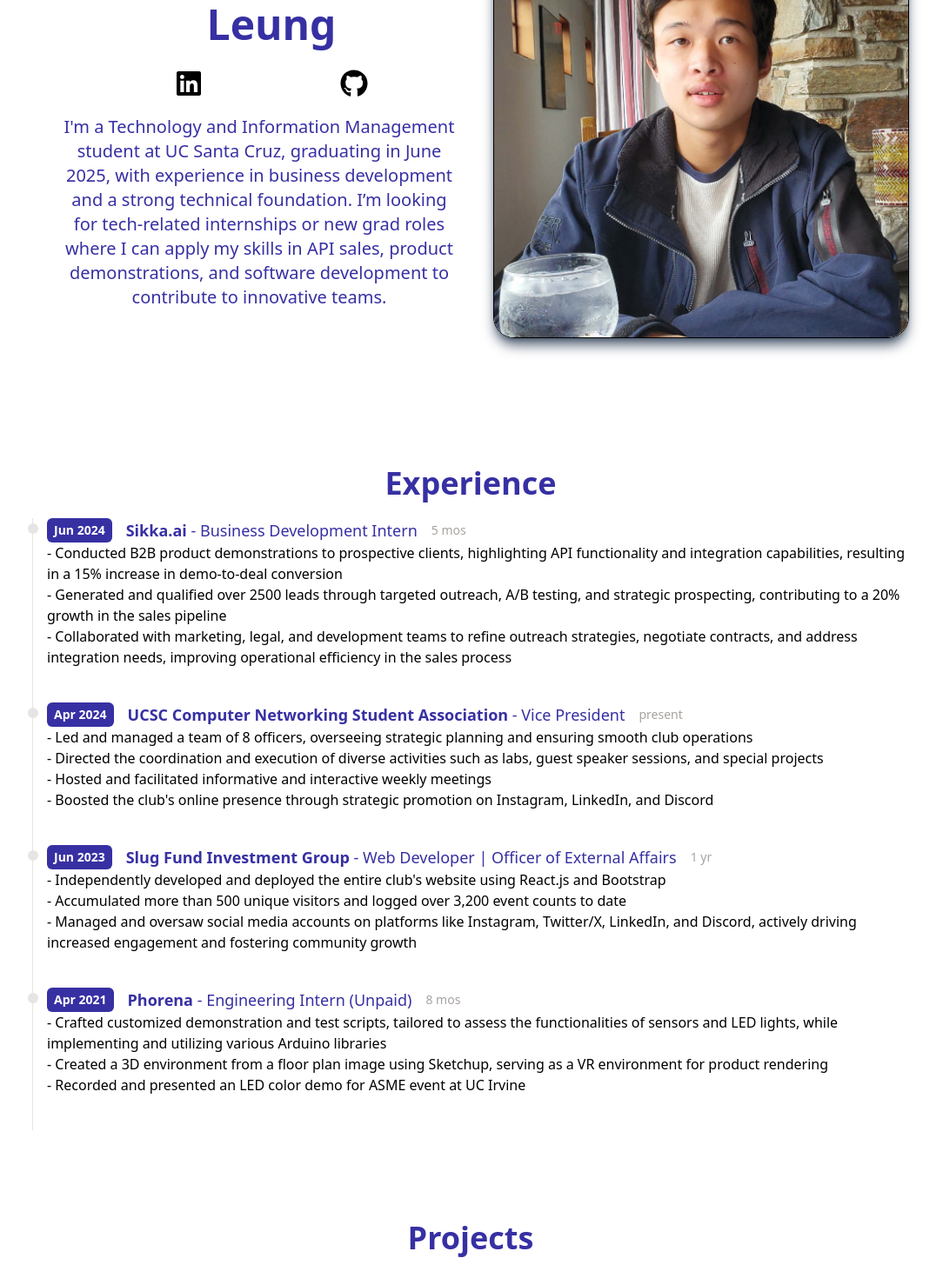
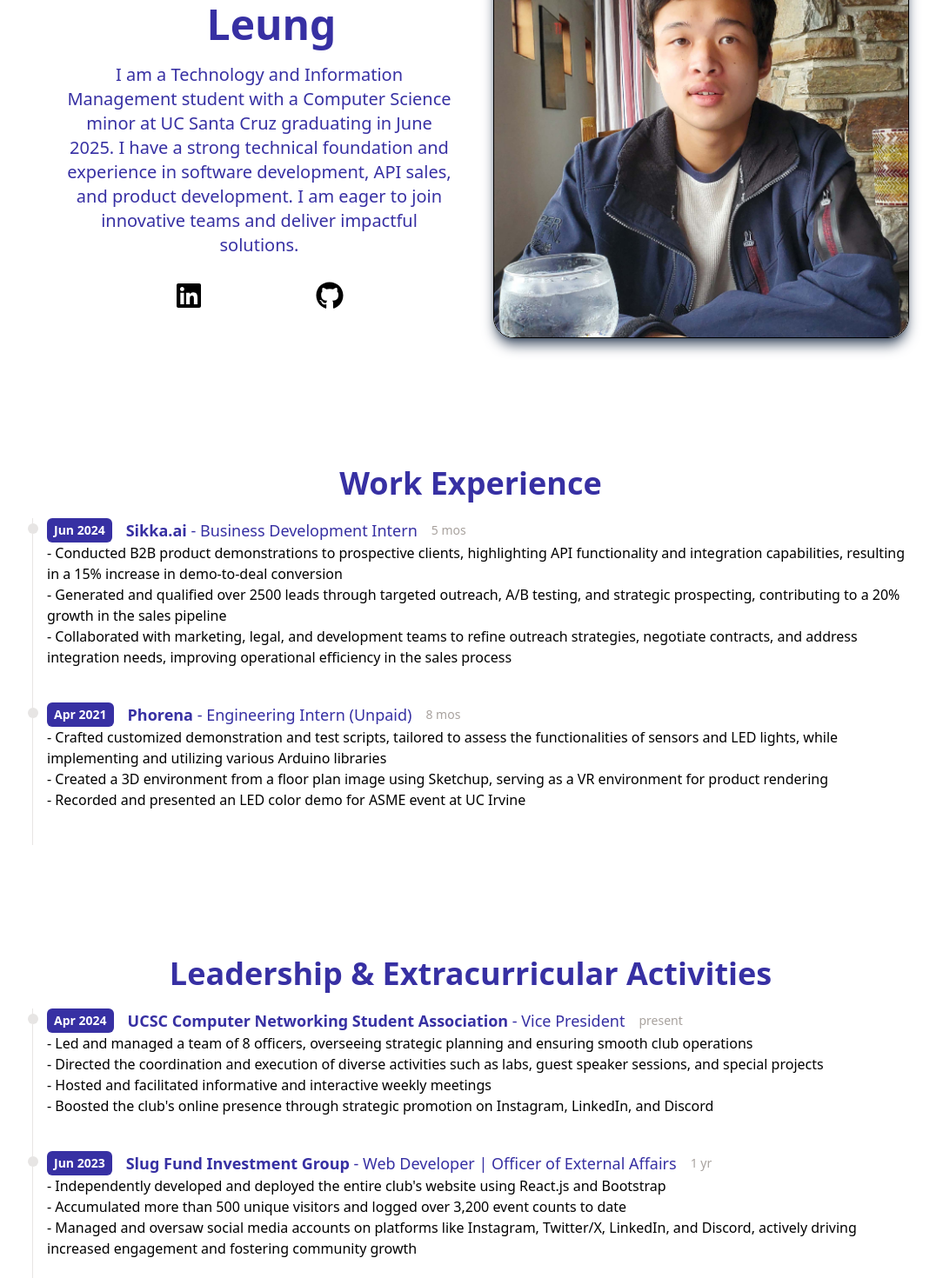
Before and after one commit to marcus-leung/portfolio, a React (Vite) app: page / in a window 1280 px wide. Shown: the part 160-1630 px from the top of the page at 87% size, without its empty margins (99-1183 px from the left). Built offline with nearby package versions, Linux system fonts and the light colour scheme.

Commit message:
update format and bio

```diff
--- a/src/App.jsx
+++ b/src/App.jsx
@@ -1,5 +1,6 @@
 import Main from "./components/Main";
 import Work from "./components/Work";
+import Activities from "./components/Activities";
 import Projects from "./components/Projects";
 import Contact from "./components/Contact";
 import Education from "./components/Education";
@@ -11,6 +12,7 @@ function App() {
     <div>
       <Main />
       <Work />
+      <Activities />
       <Projects />
       <Skills />
       <Education />
--- /dev/null
+++ b/src/components/Activities.jsx
@@ -0,0 +1,25 @@
+import React from 'react';
+import ActivitiesItem from './ActivitiesItem';
+import clubs from '../data/clubs';
+
+const Activities = () => {
+  return (
+    <div id='activities' className='max-w-[1040px] m-auto p-4 md:py-16 hide'>
+      <h1 className='text-4xl font-bold text-center text-indigo-800 pb-5'>
+        Leadership & Extracurricular Activities
+      </h1>
+      {clubs.map((item, id) => (
+        <ActivitiesItem
+          key={id}
+          date={item.date}
+          company={item.company}
+          role={item.role}
+          duration={item.duration}
+          details={item.details}
+        />
+      ))}
+    </div>
+  );
+};
+
+export default Activities;
--- /dev/null
+++ b/src/components/ActivitiesItem.jsx
@@ -0,0 +1,33 @@
+import React from "react";
+
+const ActivitiesItem = ({ date, company, role, duration, details }) => {
+  return (
+    <ol className="flex flex-col md:flex-row relative border-l border-stone-200">
+      <li className="mb-10 ml-4">
+        <div className="absolute w-3 h-3 bg-stone-200 rounded-full mt-1.5 -left-1.5 border-white" />
+        <p className="flex flex-wrap gap-4 flex-row items-center justify-start text-xs md:text-sm">
+          <span className="inline-block px-2 py-1 font-semibold text-white bg-indigo-800 rounded-md">
+            {date}
+          </span>
+          <span className="text-lg text-indigo-800">
+            <span className="font-semibold">{company}</span>
+            <span>&nbsp;-&nbsp;</span>
+            {role}
+          </span>
+          <span className="my-1 text-sm font-normal leading-none text-stone-400">
+            {duration}
+          </span>
+        </p>
+        <ul>
+          {details.map((desc) => (
+            <li>
+              <span>{desc}</span>
+            </li>
+          ))}
+        </ul>
+      </li>
+    </ol>
+  );
+};
+
+export default ActivitiesItem;
--- a/src/components/Education.jsx
+++ b/src/components/Education.jsx
@@ -22,7 +22,7 @@ const Education = () => {
           Bachelor of Science (B.S) in Technology and Information Management
           <br />
           Minor in Computer Science <br />
-          GPA: 3.82
+          GPA: 3.8
           <br />
         </h3>
         <h2 className="font-semibold mt-3">Relevant Coursework:</h2>
--- a/src/components/Main.jsx
+++ b/src/components/Main.jsx
@@ -1,40 +1,46 @@
-import React from "react";
-import { FaGithub, FaLinkedin } from "react-icons/fa";
-import profile from "../assets/profile.jpg";
+import React from 'react';
+import { FaGithub, FaLinkedin } from 'react-icons/fa';
+import profile from '../assets/profile.jpg';
 
 const Main = () => {
   return (
-    <div id="main" className="max-w-[1040px] m-auto p-4 py-20">
-      <div className="flex flex-col sm:flex-row items-center">
-        <div className="flex-1 p-5 pr-0 m-4 order-2 sm:order-1 text-center">
-          <h1 className="sm:text-5xl text-4xl font-bold text-indigo-800 items-center">
+    <div id='main' className='max-w-[1040px] m-auto p-4 py-20'>
+      <div className='flex flex-col sm:flex-row items-center'>
+        <div className='flex-1 p-5 pr-0 m-4 order-2 sm:order-1 text-center'>
+          <h1 className='sm:text-5xl text-4xl font-bold text-indigo-800 items-center'>
             Hi I'm Marcus Leung
           </h1>
-          <div className="flex justify-between pt-7 w-full">
+          <h2 className='mt-5 mr-2 pr-5 text-xl text-indigo-800 font-medium'>
+            I am a Technology and Information Management student with a Computer
+            Science minor at UC Santa Cruz graduating in June 2025. I have a
+            strong technical foundation and experience in software development,
+            API sales, and product development. I am eager to join innovative
+            teams and deliver impactful solutions.
+            <div className='flex justify-between pt-7 w-full text-black'>
               <a
-              href="https://www.linkedin.com/in/marcus-leung-582006252/"
-              target="_blank"
-              rel="noopener noreferrer"
-              className="ml-32"
+                href='https://www.linkedin.com/in/marcus-leung-582006252/'
+                target='_blank'
+                rel='noopener noreferrer'
+                className='ml-32'
               >
-              <FaLinkedin className="cursor-pointer" size={32} />
+                <FaLinkedin className='cursor-pointer' size={32} />
               </a>
               <a
-              href="https://github.com/marcus-leung"
-              target="_blank"
-              rel="noopener noreferrer"
-              className="mr-32"
+                href='https://github.com/marcus-leung'
+                target='_blank'
+                rel='noopener noreferrer'
+                className='mr-32'
               >
-              <FaGithub className="cursor-pointer" size={32} />
+                <FaGithub className='cursor-pointer' size={32} />
               </a>
             </div>
-          <h2 className="mt-5 mr-2 pr-5 text-xl text-indigo-800 font-medium">I'm a Technology and Information Management student at UC Santa Cruz, graduating in June 2025, with experience in business development and a strong technical foundation. I’m looking for tech-related internships or new grad roles where I can apply my skills in API sales, product demonstrations, and software development to contribute to innovative teams.</h2>
+          </h2>
         </div>
-        <div className="flex-1 order-1 sm:order-2">
+        <div className='flex-1 order-1 sm:order-2'>
           <img
             src={profile}
-            alt="Profile Picture"
-            className="rounded-3xl shadow-lg shadow-slate-600 border border-black"
+            alt='Profile Picture'
+            className='rounded-3xl shadow-lg shadow-slate-600 border border-black'
           />
         </div>
       </div>
--- a/src/components/Work.jsx
+++ b/src/components/Work.jsx
@@ -6,7 +6,7 @@ const Work = () => {
   return (
     <div id="work" className="max-w-[1040px] m-auto p-4 md:py-16 hide">
       <h1 className="text-4xl font-bold text-center text-indigo-800 pb-5">
-        Experience
+        Work Experience
       </h1>
       {jobs.map((item, id) => (
         <WorkItem
--- /dev/null
+++ b/src/data/clubs.jsx
@@ -0,0 +1,27 @@
+const clubs = [
+  {
+    date: 'Apr 2024',
+    company: 'UCSC Computer Networking Student Association',
+    role: 'Vice President',
+    duration: 'present',
+    details: [
+      '- Led and managed a team of 8 officers, overseeing strategic planning and ensuring smooth club operations',
+      '- Directed the coordination and execution of diverse activities such as labs, guest speaker sessions, and special projects',
+      '- Hosted and facilitated informative and interactive weekly meetings',
+      "- Boosted the club's online presence through strategic promotion on Instagram, LinkedIn, and Discord",
+    ],
+  },
+  {
+    date: 'Jun 2023',
+    company: 'Slug Fund Investment Group',
+    role: 'Web Developer | Officer of External Affairs',
+    duration: '1 yr',
+    details: [
+      "- Independently developed and deployed the entire club's website using React.js and Bootstrap",
+      '- Accumulated more than 500 unique visitors and logged over 3,200 event counts to date',
+      '- Managed and oversaw social media accounts on platforms like Instagram, Twitter/X, LinkedIn, and Discord, actively driving increased engagement and fostering community growth',
+    ],
+  },
+];
+
+export default clubs;
--- a/src/data/jobs.jsx
+++ b/src/data/jobs.jsx
@@ -8,29 +8,6 @@ const jobs = [
       '- Conducted B2B product demonstrations to prospective clients, highlighting API functionality and integration capabilities, resulting in a 15% increase in demo-to-deal conversion',
       '- Generated and qualified over 2500 leads through targeted outreach, A/B testing, and strategic prospecting, contributing to a 20% growth in the sales pipeline',
       '- Collaborated with marketing, legal, and development teams to refine outreach strategies, negotiate contracts, and address integration needs, improving operational efficiency in the sales process',
-    ],
-  },
-  {
-    date: 'Apr 2024',
-    company: 'UCSC Computer Networking Student Association',
-    role: 'Vice President',
-    duration: 'present',
-    details: [
-      '- Led and managed a team of 8 officers, overseeing strategic planning and ensuring smooth club operations',
-      '- Directed the coordination and execution of diverse activities such as labs, guest speaker sessions, and special projects',
-      '- Hosted and facilitated informative and interactive weekly meetings',
-      "- Boosted the club's online presence through strategic promotion on Instagram, LinkedIn, and Discord",
-    ],
-  },
-  {
-    date: 'Jun 2023',
-    company: 'Slug Fund Investment Group',
-    role: 'Web Developer | Officer of External Affairs',
-    duration: '1 yr',
-    details: [
-      "- Independently developed and deployed the entire club's website using React.js and Bootstrap",
-      '- Accumulated more than 500 unique visitors and logged over 3,200 event counts to date',
-      '- Managed and oversaw social media accounts on platforms like Instagram, Twitter/X, LinkedIn, and Discord, actively driving increased engagement and fostering community growth',
     ],
   },
   {
```
Also changed, not shown: 1 other file (tests, documents, lock files or other folders). Lines whose indentation alone changed are shown as unchanged.
